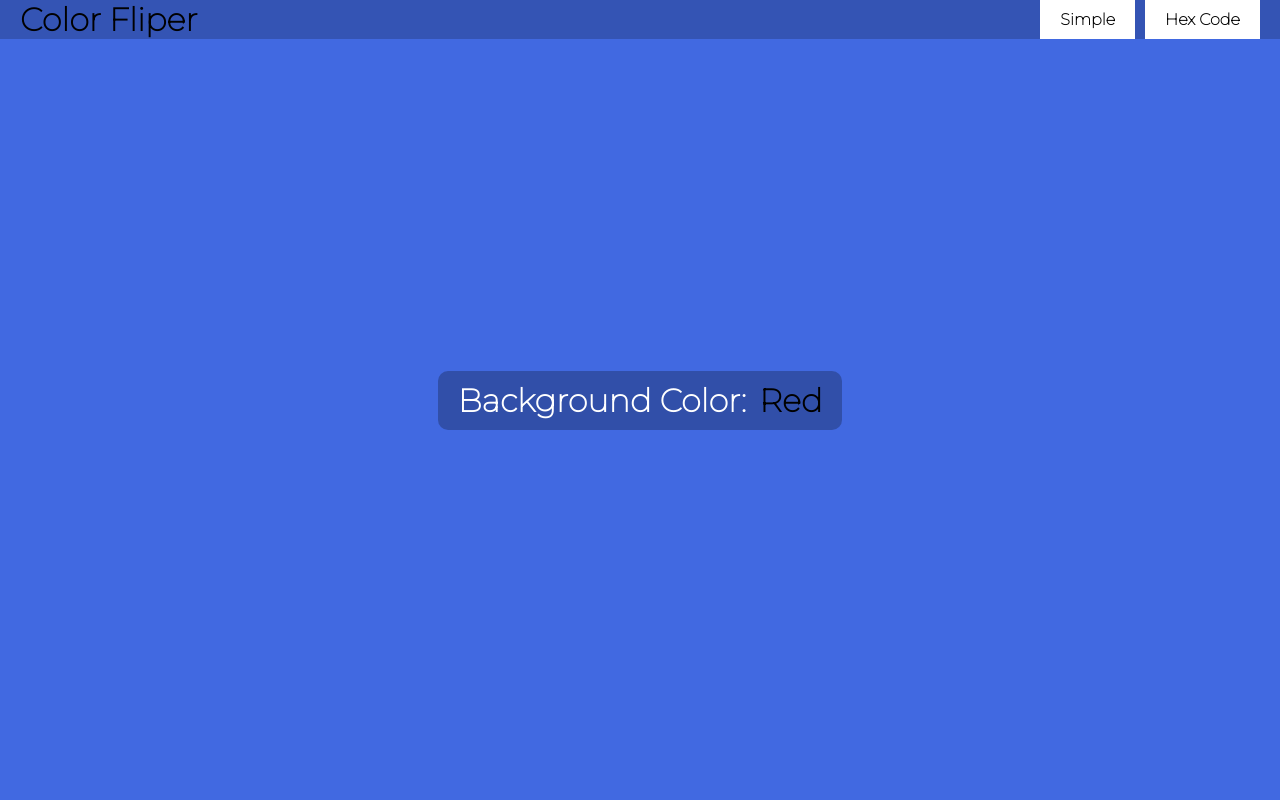
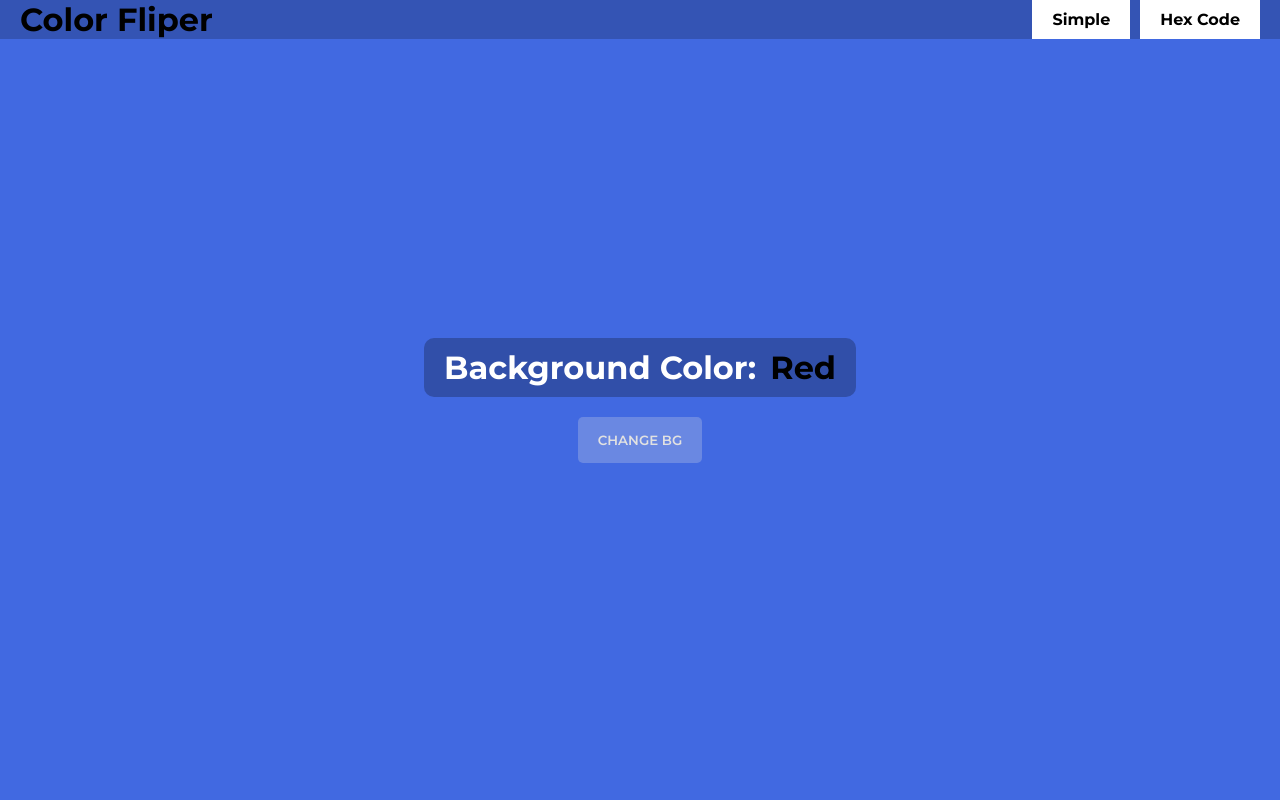
Before and after one commit to MTahir27/JavaScript_Projects, a PHP site: page /1-Color_Fliper/index.html in a window 1280 px wide. Run offline with PHP 8.4, Linux system fonts and the light colour scheme.

Commit message:
Button Styling

```diff
--- a/1-Color_Fliper/index.html
+++ b/1-Color_Fliper/index.html
@@ -9,7 +9,9 @@
     <!-- Font Link -->
     <link rel="preconnect" href="https://fonts.googleapis.com">
     <link rel="preconnect" href="https://fonts.gstatic.com" crossorigin>
-    <link href="https://fonts.googleapis.com/css2?family=Montserrat:wght@100&display=swap" rel="stylesheet">
+    <link
+        href="https://fonts.googleapis.com/css2?family=Montserrat:wght@100;200;300;400;500;600;700;800;900&display=swap"
+        rel="stylesheet">
     <!-- CSS Files -->
     <link rel="stylesheet" href="style.css">
 </head>
@@ -35,8 +37,8 @@
     <main id="mainSection">
         <div class="color-div">
             <h1>Background Color: <span id="color">Red</span></h1>
-
         </div>
+        <button id="bgChangeBtn" class="btn">Change BG</button>
     </main>
 
 
--- a/1-Color_Fliper/style.css
+++ b/1-Color_Fliper/style.css
@@ -25,6 +25,39 @@ a {
 /* body Styling */
 body {
     font-family: 'Montserrat', sans-serif;
+    font-size: 1rem;
+}
+
+/* Button Styling */
+.btn {
+    border: none;
+    background-color: rgb(225 225 225 / 25%);
+    padding: 15px 20px;
+    cursor: pointer;
+    color: #e1e1e1;
+    text-transform: uppercase;
+    border-radius: 5px;
+    font-weight: 600;
+    position: relative;
+    overflow: hidden;
+    font-family: 'Montserrat', sans-serif;
+}
+
+.btn::before {
+    content: '';
+    width: 0%;
+    height: 100%;
+    background-color: rgb(225 225 225 / 25%);
+    position: absolute;
+    top: 0px;
+    right: 0px;
+    transition: .3s all;
+}
+
+.btn:hover::before {
+    width: 100%;
+    left: 0px;
+    right: auto;
 }
 
 /* Navbar Styling */
@@ -61,8 +94,10 @@ nav {
     height: 100vh;
     background-color: royalblue;
     display: flex;
+    flex-direction: column;
     justify-content: center;
     align-items: center;
+    gap: 20px;
 }
 
 .color-div {
@@ -75,4 +110,5 @@ nav {
 #color {
     color: #000;
     margin-left: 5px;
+    font-weight: 700;
 }
```
